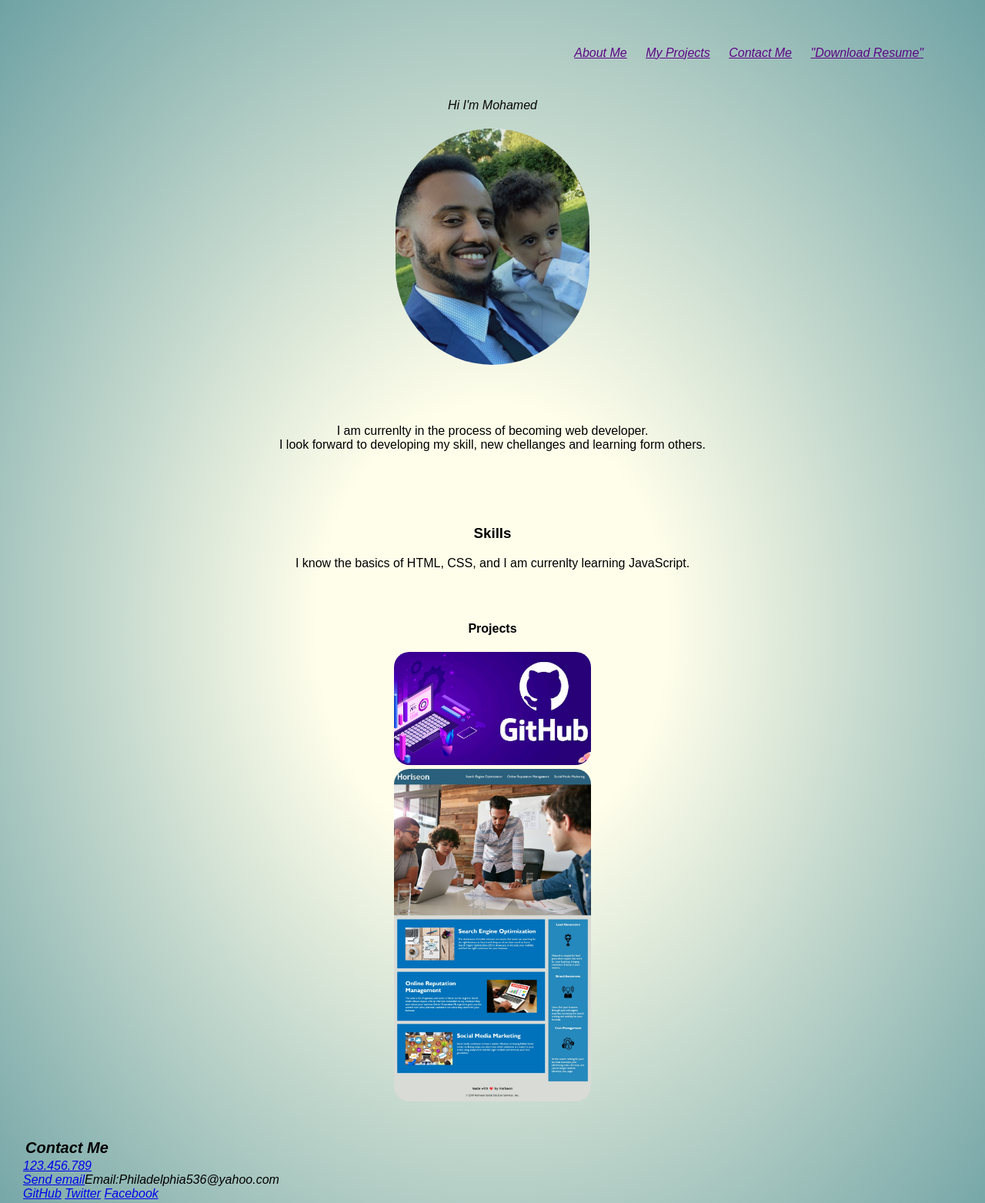
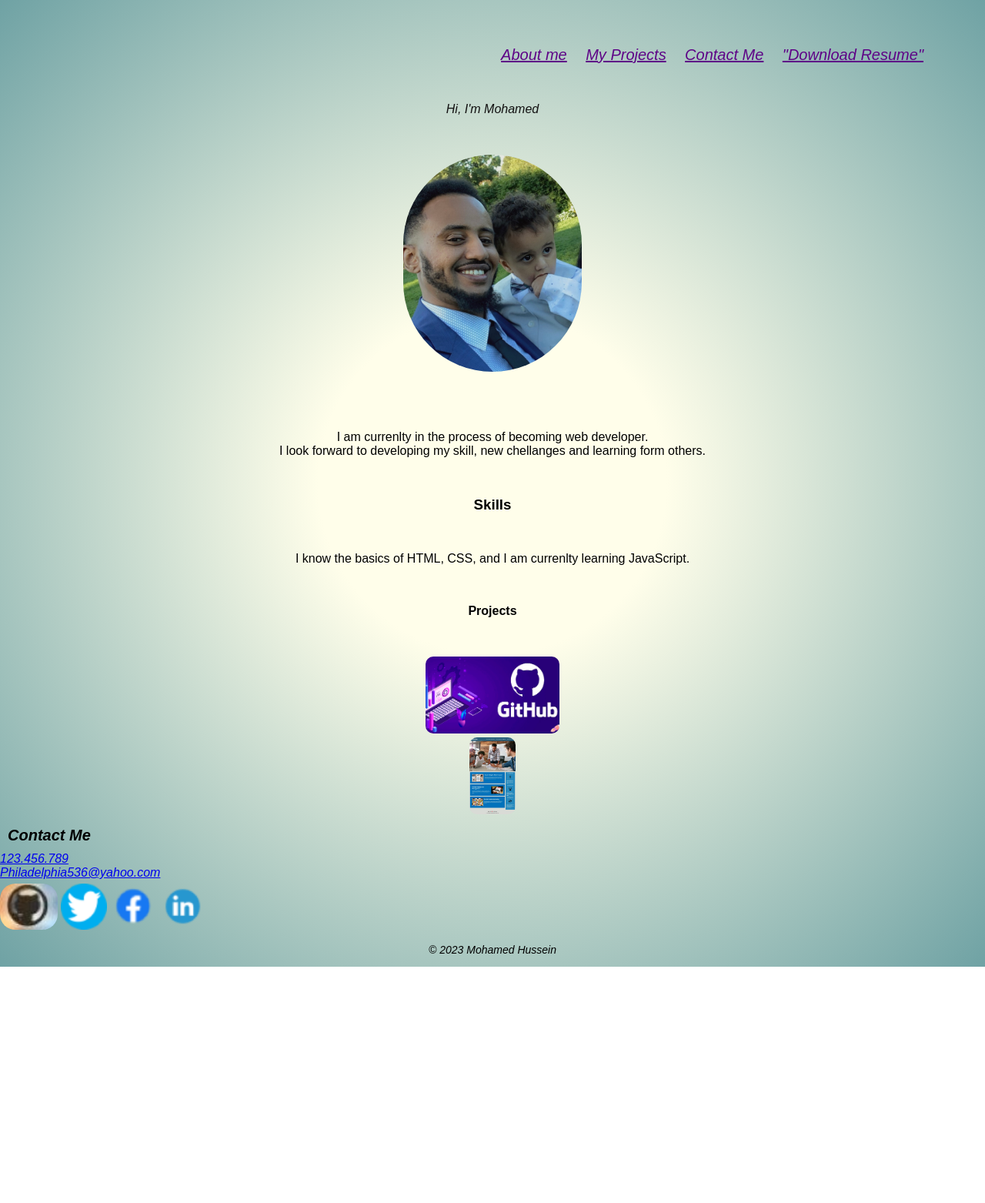
Before and after one commit to phill-star/Mohameds-portfolio, a plain HTML site: page index.html in a window 1280 px wide. Shown: the top 1563 px of the page at 77% size. After the commit the page ends 1256 px from the top, so only its background shows below. Drawn offline with Linux system fonts and the light colour scheme.

Commit message:
index.html

```diff
--- a/assets/css/style.css
+++ b/assets/css/style.css
@@ -1,4 +1,4 @@
-
+/*here you can change the background color on the page*/
 body {
   background: radial-gradient(
     ellipse at center,
@@ -13,12 +13,13 @@
 header {
   font-weight: 100;
   font-style: italic;
-	  color: #070707;
+  color: #121111;
   padding: 10px;
 }
 
+/*here you can style the nav*/
 nav ul {
-    text-align:right;
+  text-align: right;
   list-style: none;
   margin: 50px;
   padding: 0;
@@ -27,63 +28,61 @@
 nav li {
   display: inline-block;
   margin-right: 20px;
-    position:relative;
-  }
-
-  li {
-    list-style-type:none;
-    text-align:center;
-  }
-
-  .float-center {
-    border-radius: 20px;
-    display:in;
-    margin: 5px auto 0px;
-    max-width: 20%;
-    display: flex;
-    justify-content: center;
-
+  position: relative;
 }
 
 nav a {
   color: rgb(94, 4, 135);
-	  text-decoration:underline;
+  text-decoration: underline;
   font-style: italic;
-
+  font-size: 20px;
 }
 
-   section {
-	padding: 30px;
-   }
-
-  h1, h2, h3, h4 {
+.flex {
   text-align: center;
 }
 
-  h1 {
-    text-shadow: 1px 1px 0 rgb(35, 182, 182),
-       2px 2px 0 rgb(129, 189, 201);
+li {
+  list-style-type: none;
+  text-align: center;
+}
+/*here we can change the value of the social media/float-center to style the position */
+.social-media {
+  height: 60px;
+  border-radius: 20px;
+  margin: 5px auto 0px;
+  max-width: 100%;
+  display: inline-block;
+}
+
+.float-center {
+  border-radius: 10px;
+  margin: 5px auto 0px;
+  max-width: 100%;
+  height: 100px;
+  justify-content: center;
+
+}
+/*here we can position the header and style it*/
+h1,h2,h3,h4 {
+  text-align: center;
+  margin: 50px;
 }
 
 h5 {
-    margin: 3px;
+  margin: 10px;
   font-size: 20px;
   font-style: italic;
 }
-
-  p {
-    text-align: center;
-
-  }
-
+/*here we can change the value of the image to our desire to style it*/
 img {
   border-radius: 200px;
   display: block;
-	margin: 0 auto 10px;
+  margin: 10px auto 10px;
   max-width: 20%;
 }
-
-  form, form textarea {
+/*here we can style the text for email and phone number, social media and footer contant*/
+form textarea {
   font-style: italic;
   font-size: 20px;
   margin-bottom: 10px;
@@ -93,5 +92,5 @@
   text-align: center;
   font-style: italic;
   font-size: 14px;
-	  color:black;
+  color: black;
 }
--- a/index.html
+++ b/index.html
@@ -8,20 +8,25 @@
 
   <body>
     <header>
+      <!--this section contain navigation to each point-->
       <nav class="mainMenu">
         <ul>
-          <li><a href="#about">About Me</a></li>
+          <li><a href="#about">About me</a></li>
           <li><a href="#projects">My Projects</a></li>
           <li><a href="#contact">Contact Me</a></li>
           <li><a href="resume" download><reset>"Download Resume"</reset>
           </a>
         </ul>
       </nav>
-      <p> Hi I'm Mohamed</p>
+
+      <div class="flex">
+        <p> Hi, I'm Mohamed</p>
         <h1> <img src="./assets/images/IMG_1215.jpg" id="image" alt="My Photo"></h1>
+       </div>
     </header>
 
-    <section class="about">
+    <section id="about" class="flex">
+     <!--this section contain my ability-->
       <div>
          <p>I am currenlty in the process of becoming web developer. <br>
           I look forward to developing my skill, new chellanges and learning form others.
@@ -29,14 +34,15 @@
       </div>
     </section>
 
-    <Section id="skills">
+    <Section id="skills" class="flex">
        <h3>Skills</h3>
        <p>I know the basics of HTML, CSS, and I am currenlty learning JavaScript.</p>
    </Section>
 
     <sectcion id="projects">
+      <!--this section includes image and link to the deployed porject for the site and github code-->
       <h4>Projects</h4>
-      <div class="centered">
+       <div class="center">
          <a href="https://github.com/phill-star/Challenge-2">
          <img src="assets/images/IMG_1216.jpeg" alt="my github page" class="float-center" /></a>
          <a href="file://C:/Users/phila/OneDrive/Desktop/chellange/index.html">
@@ -46,13 +52,15 @@
     </section>
 
     <section id="contact">
+     <!--this sectcion includes image and link to my soical media and credntial-->
      <h5>Contact Me</h5>
       <address>
        <a href="tel:+1123456789">123.456.789</a> <br>
-      <a href="mailto:philadelphia536@yahoo.com"> Send email</a>Email:Philadelphia536@yahoo.com</a><br>
-      <a href="#">GitHub</a>
-      <a href="#">Twitter</a>
-      <a href="#">Facebook</a>
+       <a href="mailto:philadelphia536@yahoo.com">Philadelphia536@yahoo.com</a><br>
+       <a href="https://github.com/phill-star"><img src="assets/images/ime_1221.jpg" alt="github page" class="social-media"/></a>
+       <a href="https://twitter.com"><img src="assets/images/ime_1220.png" alt="twitter login" class="social-media"/></a>
+       <a href="https://www.facebook.com"><img src="assets/images/ime_1219.png" alt="facebook login" class="social-media"/></a>
+       <a href="https://www.linkedin.com"><img src="assets/images/ime_1218.png" alt="linked in login page" class="social-media"/></a>
       </address>
 
     </section>
```
Also changed, not shown: assets/images/ime_1218.png (added), assets/images/ime_1219.png (added), assets/images/ime_1220.png (added), assets/images/ime_1221.jpg (added). Lines whose indentation alone changed are shown as unchanged.
